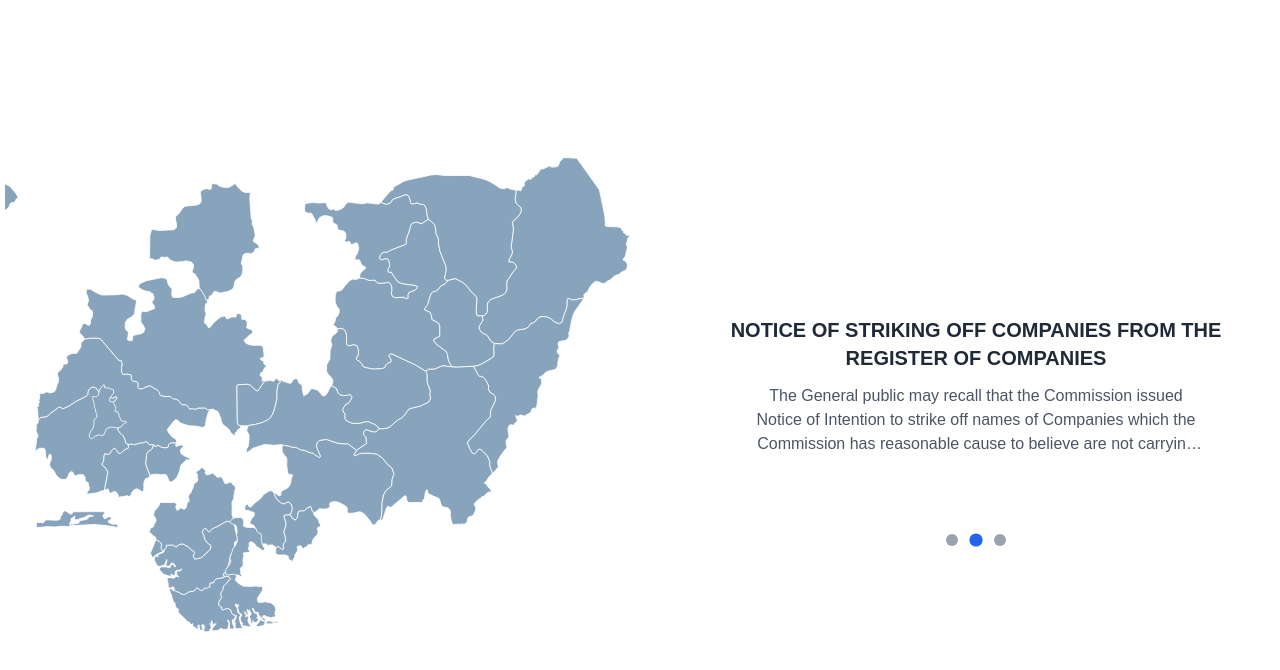
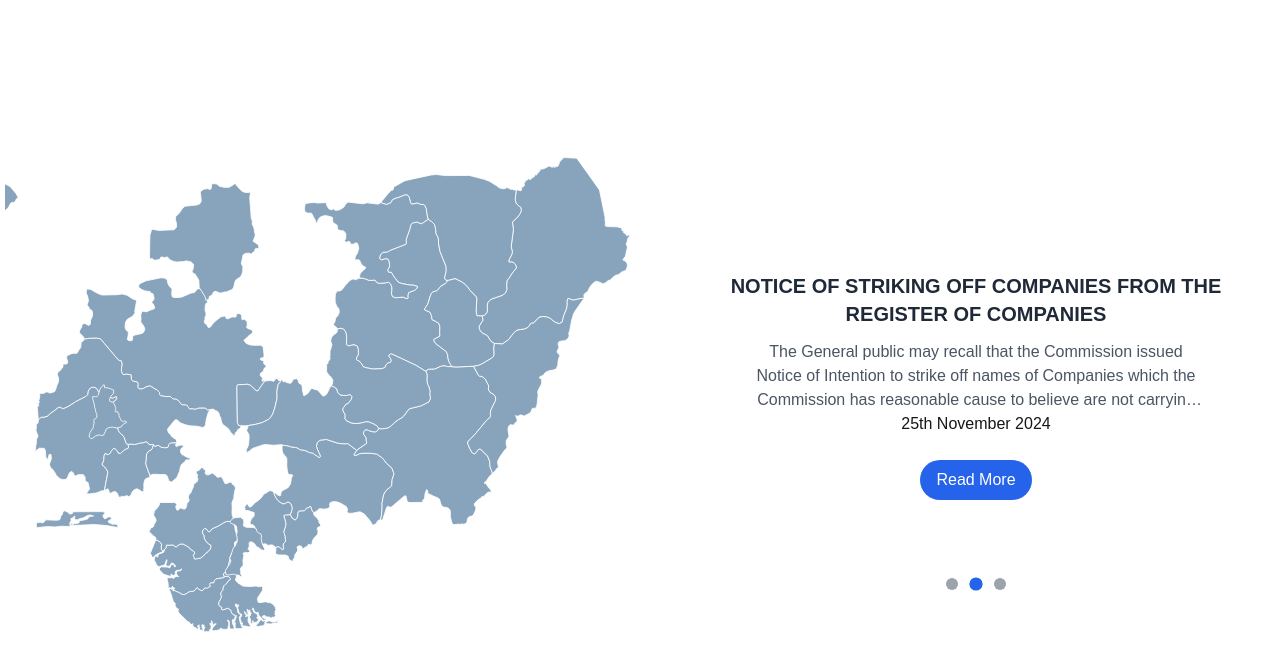
Before and after one commit to abba-danmusa/cac-website, a Next.js app: page / in a window 1280 px wide. Shown: the top 670 px of the page. Built offline with nearby package versions, Linux system fonts and the light colour scheme.

Commit message:
News slider coming to life

```diff
--- a/src/components/Hero.tsx
+++ b/src/components/Hero.tsx
@@ -15,11 +15,13 @@ const newsItems = [
     icon: "fa fa-newspaper-o",
     caption: "NOTICE OF STRIKING OFF COMPANIES FROM THE REGISTER OF COMPANIES",
     text: "The General public may recall that the Commission issued Notice of Intention to strike off names of Companies which the Commission has reasonable cause to believe are not carrying out business or are otherwise dormant by reason of not filing Annual Returns fora period of 10 years.Statutory Period of 90 days was given to such companies to file the requisite Annual Returns and send activation email to activation@cac.gov.ng. Companies that have complied with the advisory have been removed from the list. The Commission pursuant to its powers granted in Section 692 (4) of the Companies and Allied Matters Act No. 3 of 2020 has stricken-off the names of the companies that have failed or refused to update the Annual returns.\nCompanies stricken-off the register are deemed to have been dissolved from the date of publication.It is illegal to enter into any transaction or deal with a company that has been dissolved.\nClick the below link to view the detailed list\nhttps://www.cac.gov.ng/wp-content/uploads/2024/11/ANNUAL_RETURNS-Complied-Defaulters.xlsx\nSigned\nManagement",
+    date: "25th November 2024",
   },
   {
     icon: "fa fa-television",
     caption: "CONGRATULATIONS TO THE NEWLY APPOINTED HONORABLE MINISTER INDUSTRY TRADE AND INVESTMENT",
     text: "The Corporate Affairs Commission (CAC) extends its heartfelt congratulations to Dr. Jumoke Oduwole on her appointment as the new Minister of Industry, Trade and Investment. We are confident that her wealth of experience and dedication to public service will greatly contribute to the growth and development of Nigeria's industrial and trade sectors. We look forward to working closely with her to achieve our shared goals of economic prosperity and sustainable development. Congratulations once again, Dr. Oduwole!",
+    date: "20th November 2024",
   },
   // {
   //   icon: "fa fa-diamond",
--- a/src/components/NewsSlider.tsx
+++ b/src/components/NewsSlider.tsx
@@ -8,6 +8,7 @@ interface NewsSliderProps {
     icon: string;
     caption: string;
     text: string;
+    date: string;
   }[];
 }
 
@@ -60,6 +61,8 @@ const NewsSlider: React.FC<NewsSliderProps> = ({ items }) => {
               <i className={`text-5xl text-blue-600 ${item.icon}`}></i>
               <h2 className="mt-6 text-xl font-semibold text-gray-800 uppercase">{item.caption}</h2>
               <p className="mt-3 text-gray-600 max-w-md line-clamp-3">{item.text}</p>
+              <p>{item.date}</p>
+              <button className="mt-6 px-4 py-2 bg-blue-600 text-white rounded-full hover:bg-blue-700 focus:outline-none focus:ring-2 focus:ring-blue-600 focus:ring-offset-2">Read More</button>
             </div>
           ))}
         </div>
```
